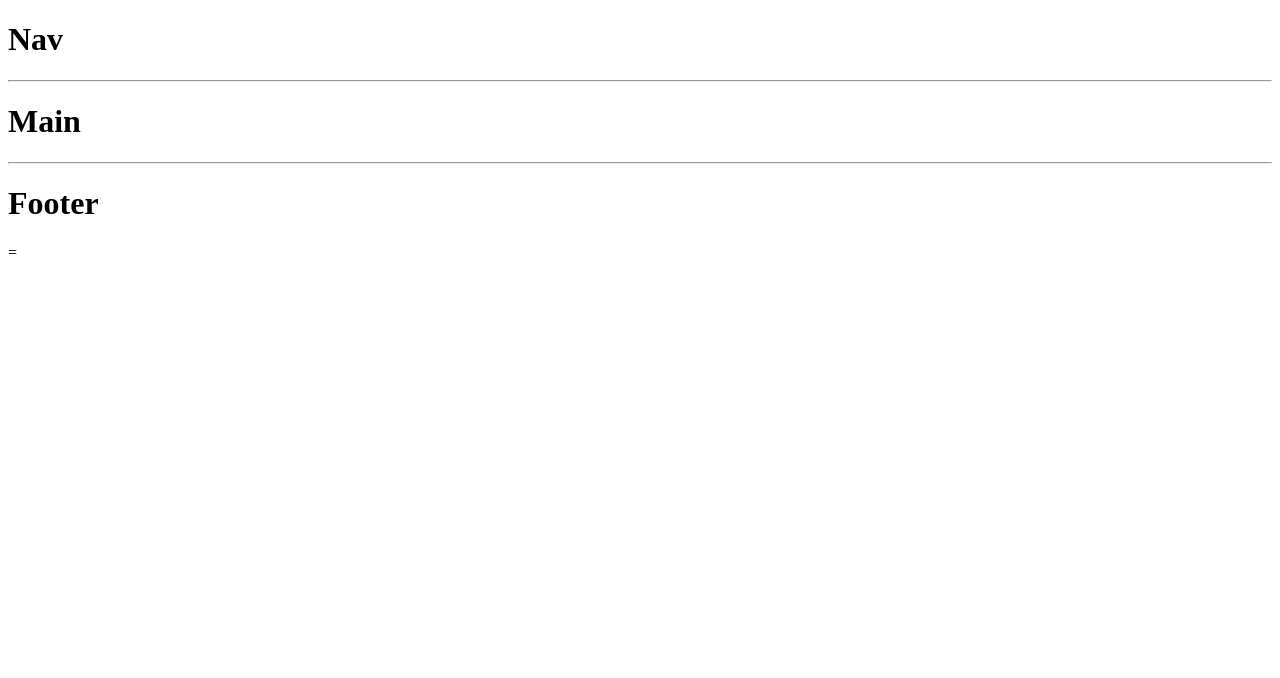
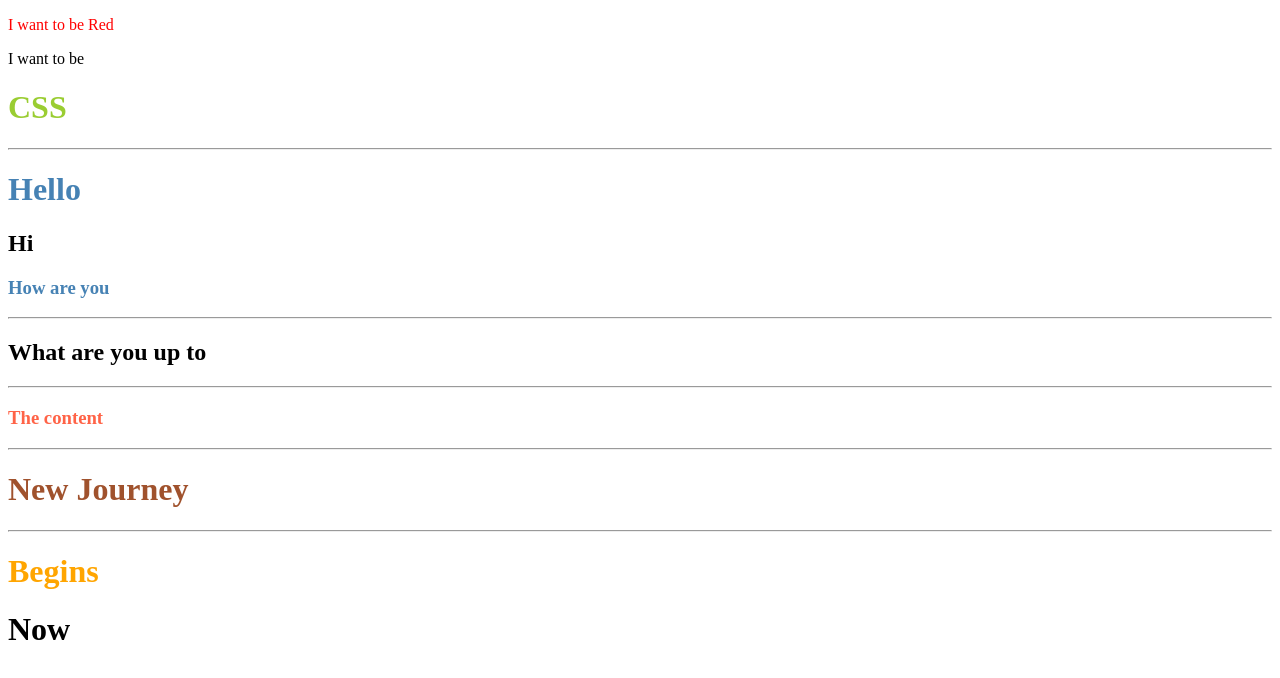
Before and after one commit to BISHOJ11/webto, a plain HTML site: page index.html in a window 1280 px wide. Drawn offline with Linux system fonts and the light colour scheme.

Commit message:
Some Changes

```diff
--- a/assets/css/style.css
+++ /dev/null
@@ -1,12 +0,0 @@
-
-header{
-    color: blueviolet;
-}
-
-#uniq{
-color: bisque;
-}
-
-.bx{
-color: cadetblue;
-}
--- a/index.html
+++ b/index.html
@@ -6,26 +6,71 @@
     <title>First class at Mindrisers</title>
     <!-- <link rel="stylesheet" href="assets/css/style.css"> -->
     <!-- style inpage-->
+    <style>
+        div p:first-of-type{
+            color: red;
+        }
+        header{
+            color: yellowgreen;
+        }
+        #uniq h1,h3{
+            color: steelblue;
+        }
+        .bx h3 {
+            color: tomato;
+        }
+        #bx >h1 {
+            color: sienna;
+        }
+        .bxx h1{
+            color: orange;
+        }
+
+    </style>
 
 
 
     <!-- styleinpage -->
 </head>
 <body>
+    <!--  -->
+    <div>
+        <p>I want to be Red</p>
+        <p>I want to be </p>
+    </div>
+
+    <!--  -->
     <header>
-        <h1>Nav</h1>
+        <h1>CSS</h1>
     </header>
     <hr>
+    <!--  -->
     <div id="uniq">
-        <h1>Main</h1>
-
+        <h1>Hello</h1>
+        <h2>Hi</h2>
+        <h3>How are you</h3>
     </div>
     <hr>
+    <h2>What are you up to</h2>
+    <hr>
+
     <div class="bx">
-        <h1>Footer</h1>
+        <h3>The content</h3>
+    </div>
+    <hr>
+    <!--  -->
+    <div id="bx">
+        <h1>New Journey</h1>
+    </div>
+    <hr>
 
-=
+    <div class="bxx">
+        <h1>Begins</h1>
     </div>
+    <h1>Now</h1>
+
+
+
 </body>
 
 </html>
```
Also changed, not shown: 1 other file.
